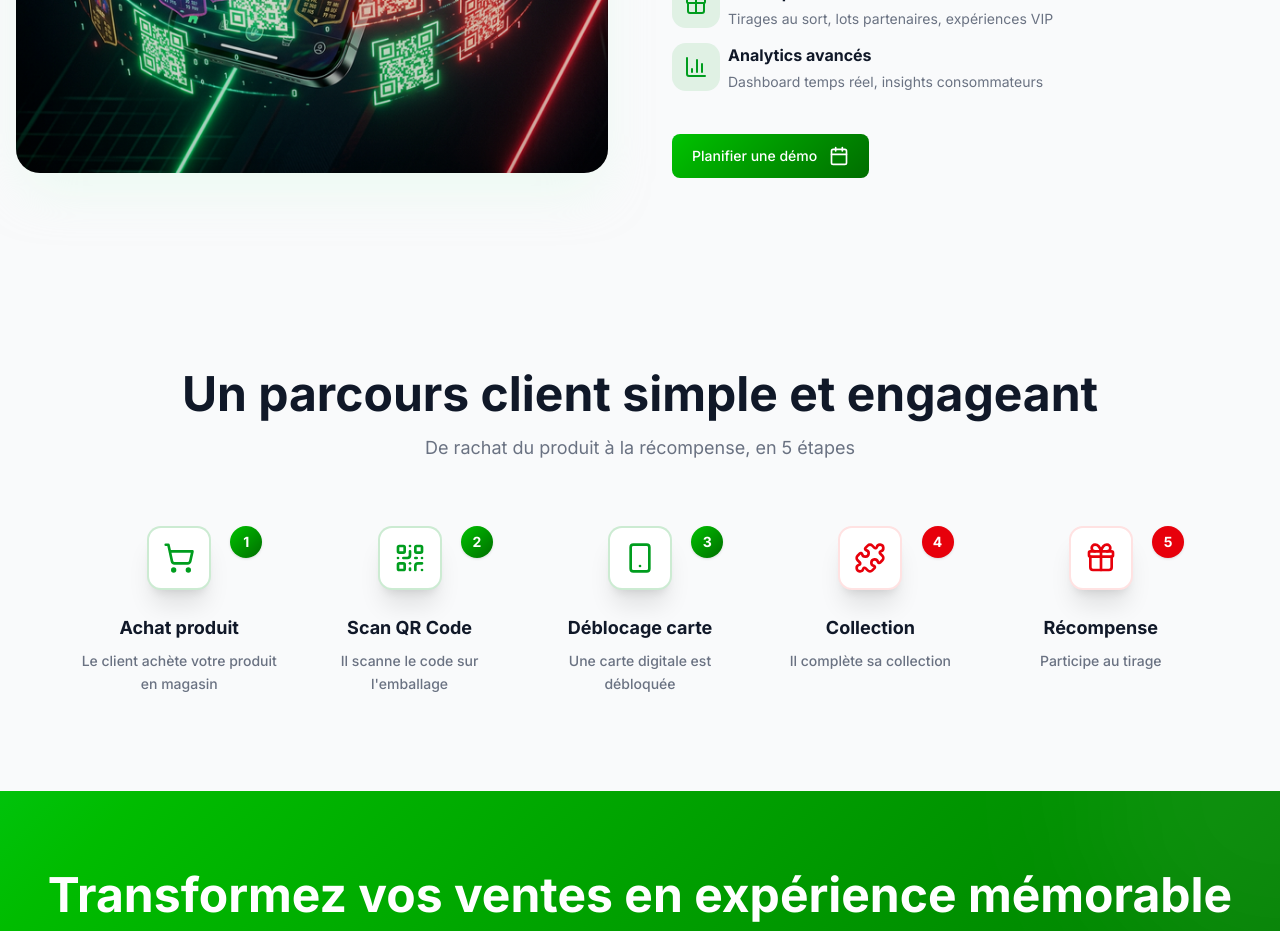
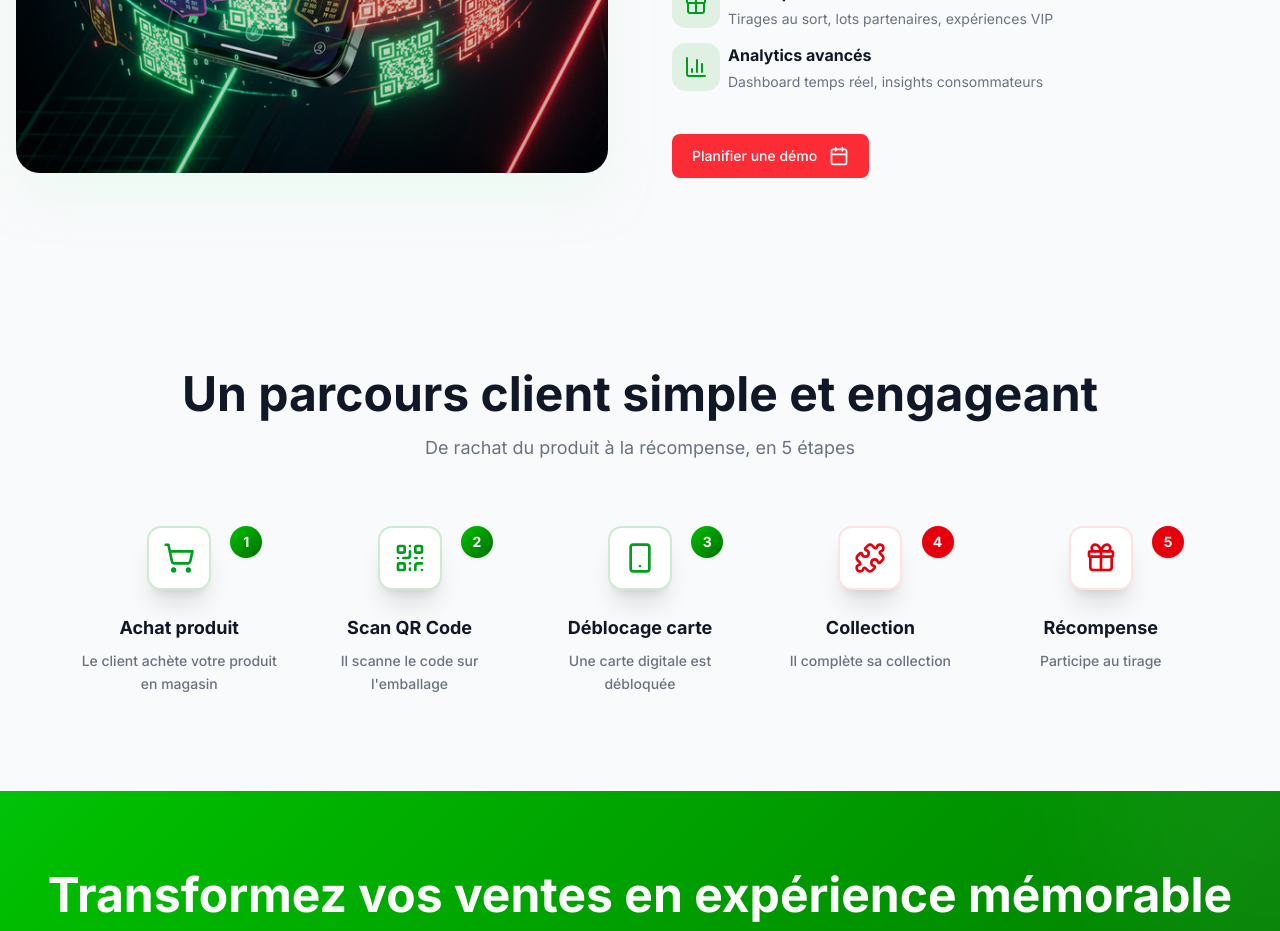
Before and after one commit to nouredotma/youcanwin, a Next.js app: page / in a window 1280 px wide. Shown: the part 1320-2251 px from the top of the page. Built offline with nearby package versions, Linux system fonts and the light colour scheme.

Commit message:
first commit

```diff
--- a/components/sections/product-showcase.tsx
+++ b/components/sections/product-showcase.tsx
@@ -46,7 +46,7 @@ export function ProductShowcase() {
             ))}
           </div>
 
-          <button className="bg-primary-gradient text-white px-5 py-3 text-sm font-medium rounded-md hover:opacity-90 transition-all flex items-center gap-3">
+          <button className="bg-red-500 text-white px-5 py-3 text-sm font-medium rounded-md hover:opacity-90 transition-all flex items-center gap-3">
             Planifier une démo
             <Calendar className="w-5 h-5 group-hover:translate-x-1 transition-transform" />
           </button>
```
